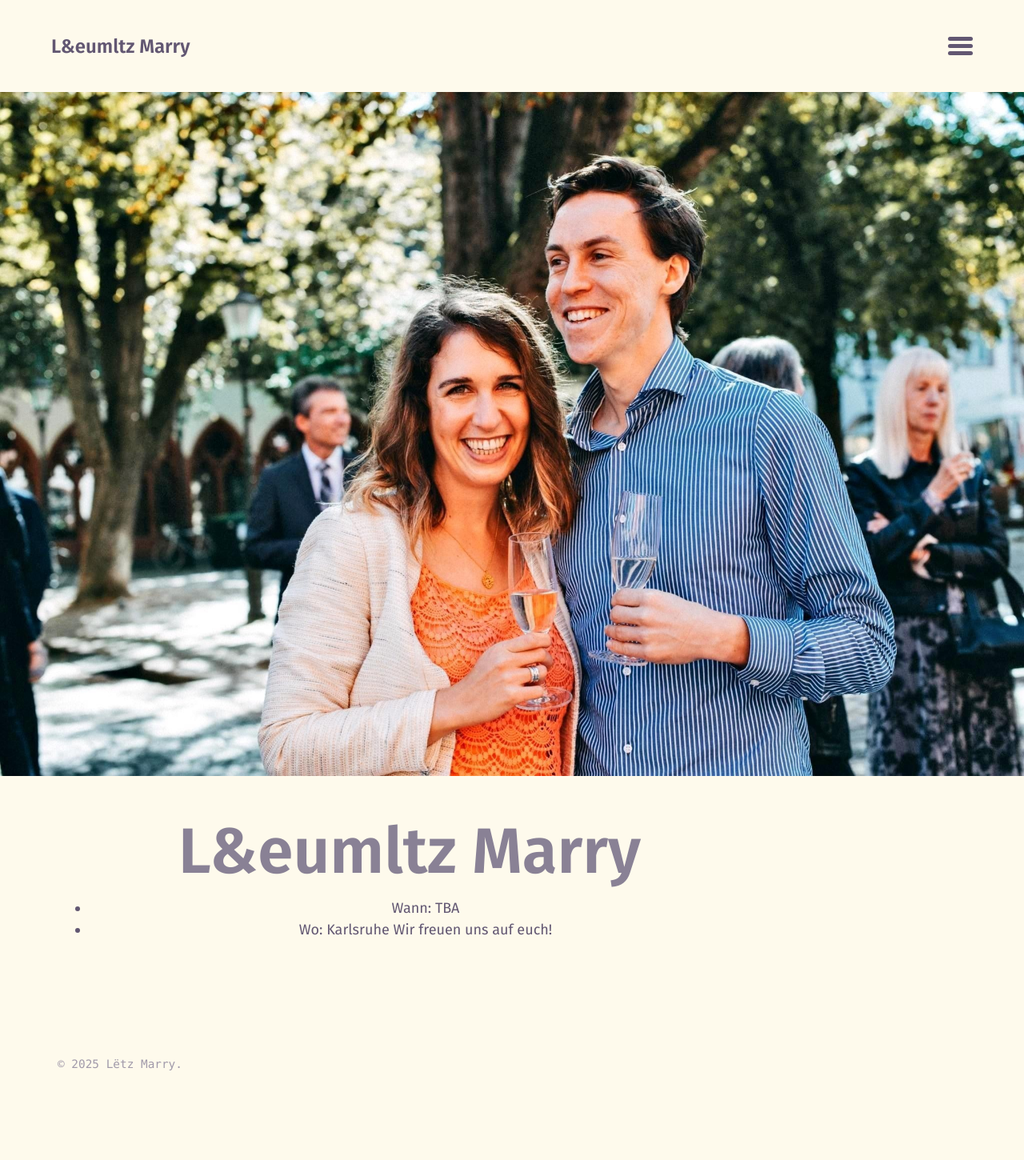
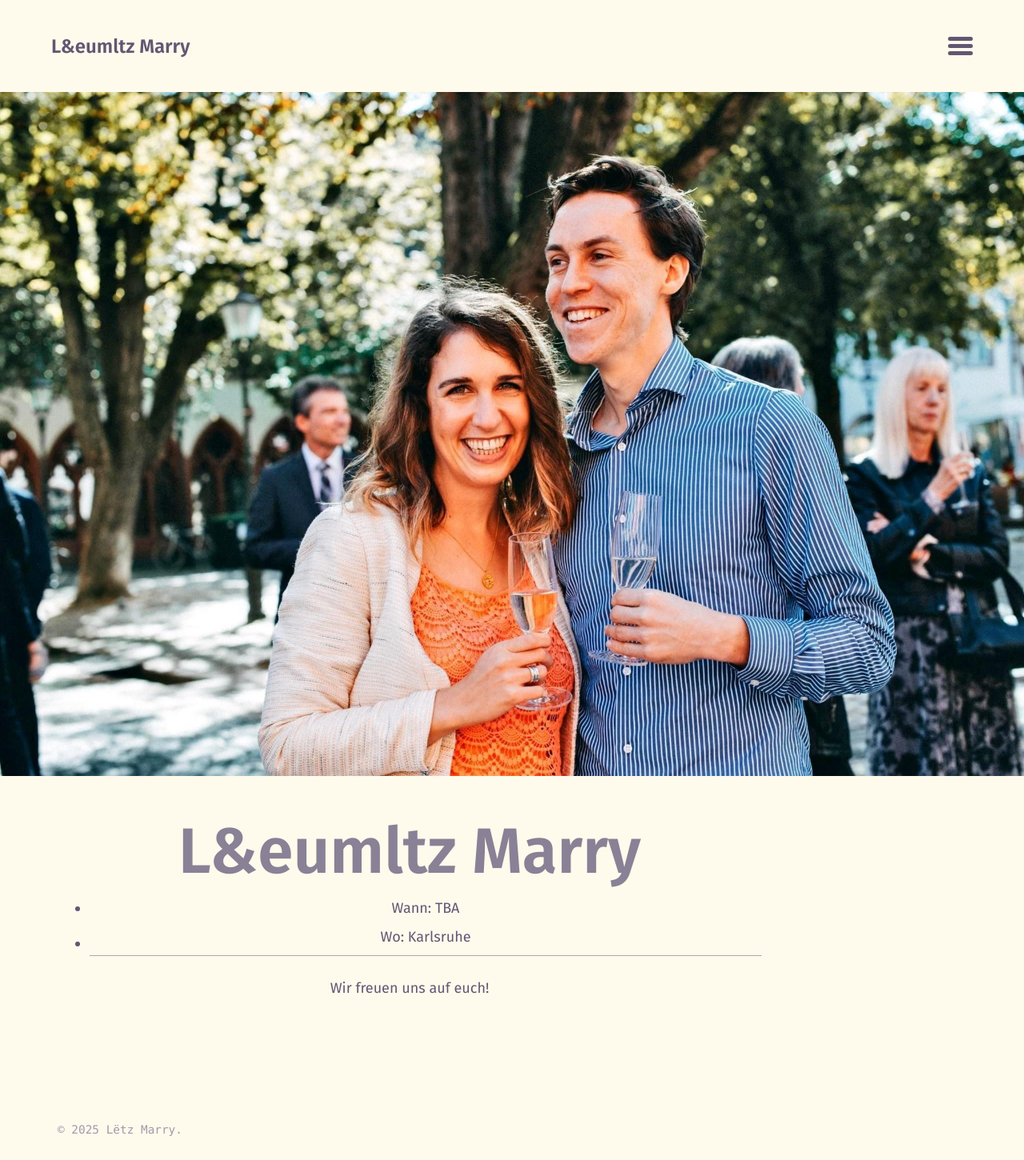
Before and after one commit to GwJoCl/LetzMarry, a Jekyll site: the page built from index.html, in a window 1280 px wide. Shown: the whole page at 80% size. Built offline with Jekyll 4.4.1, drawn with Linux system fonts in a browser that asks for light colours; the list of posts is cut into pages by our own code; before the commit the page ends 1368 px from its top, so only the background shows below that.

```diff
--- a/index.html
+++ b/index.html
@@ -6,6 +6,7 @@ sub_title:
 image: /assets/images/Freiburg.jpg
 introduction: |
   - Wann: TBA
-  - Wo: Karlsruhe
+  - Wo: Karlsruhe |
+
   Wir freuen uns auf euch!
 ---
```
